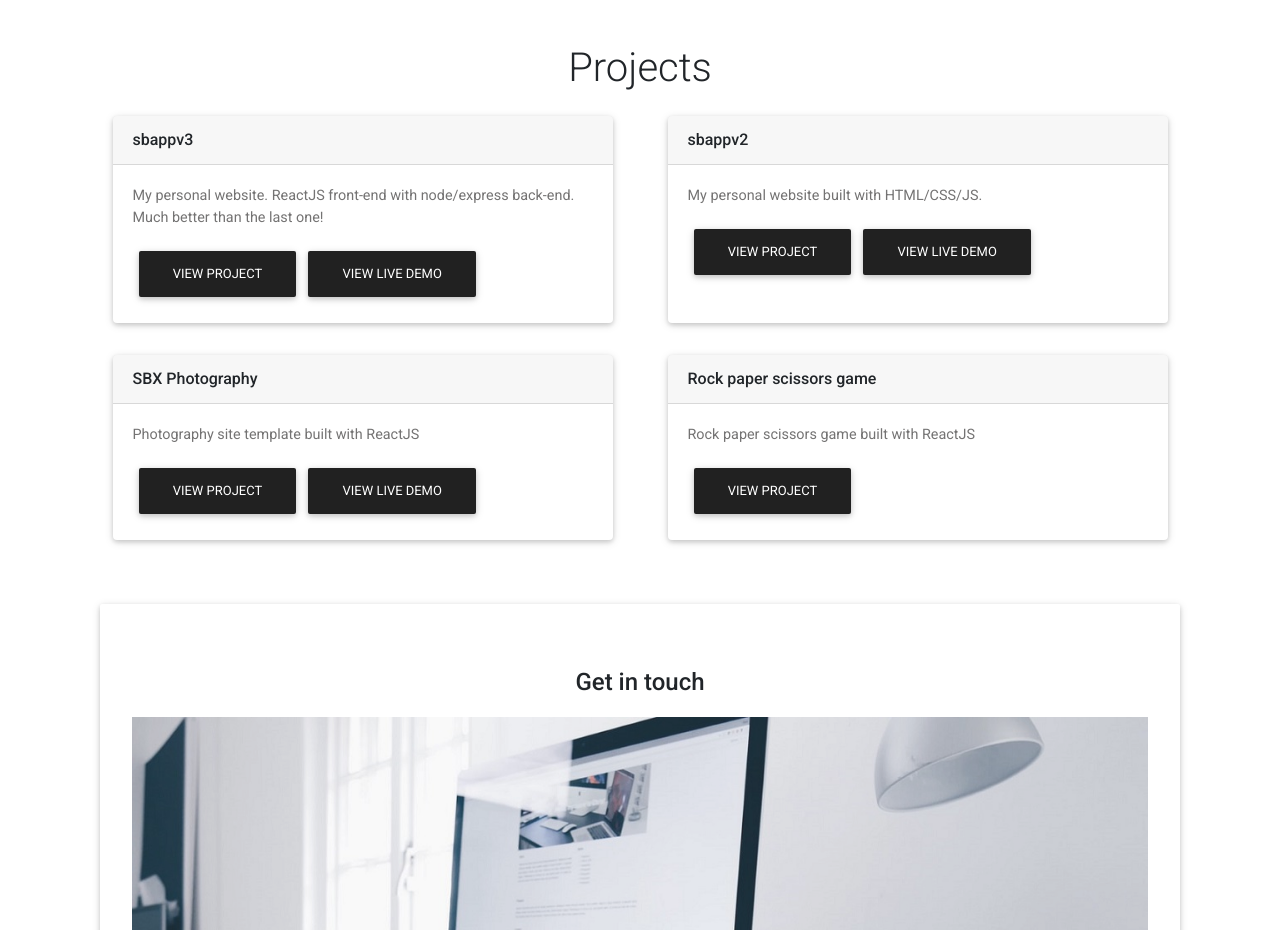
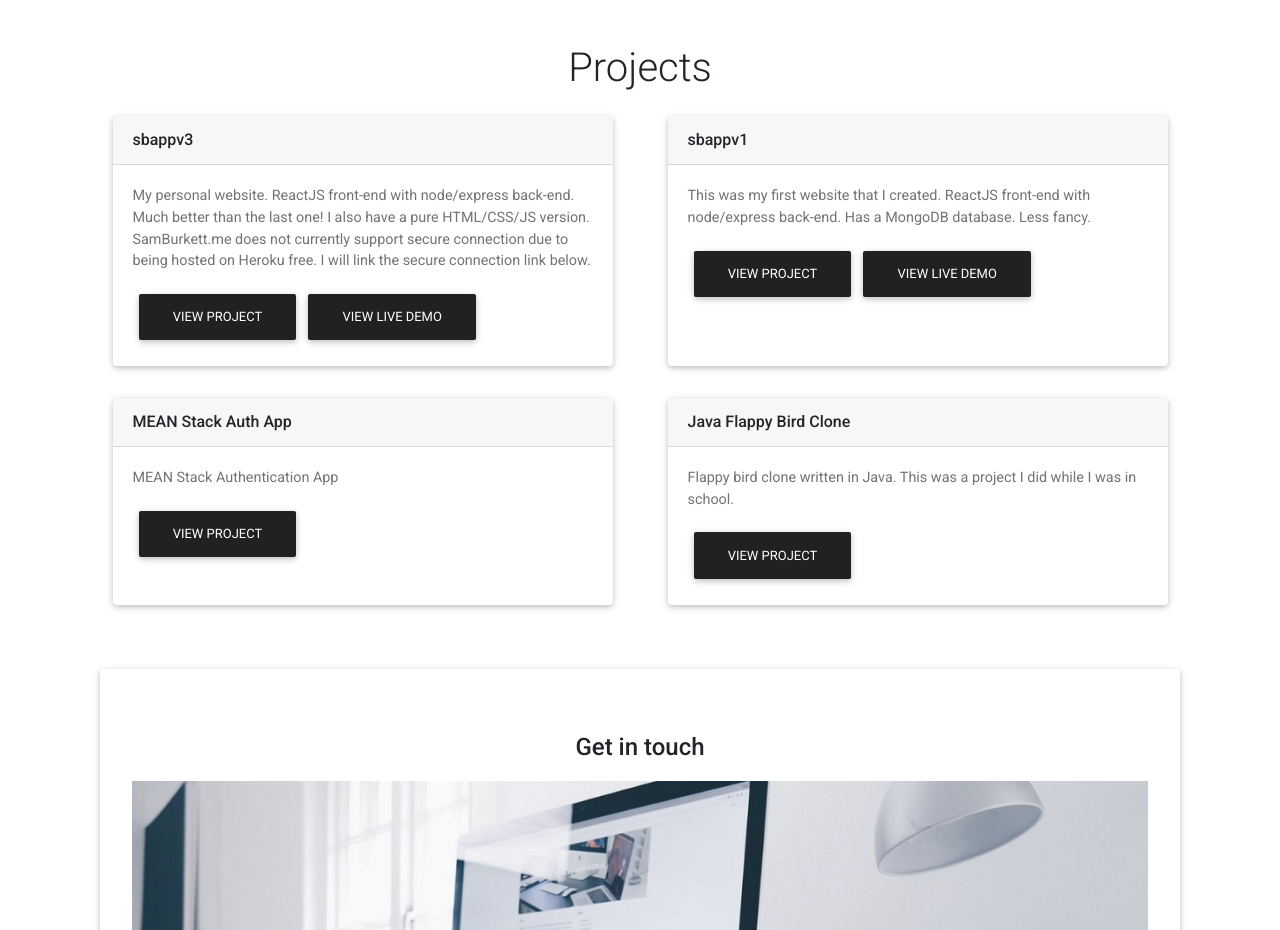
Before and after one commit to Lee7b/sbapp, a React (Create React App) app in the folder client/: page / in a window 1280 px wide. Shown: the part 2420-3350 px from the top of the page. Built offline with nearby package versions, Linux system fonts and the light colour scheme.

Commit message:
Updated project page

```diff
--- a/client/src/Components/Projects.js
+++ b/client/src/Components/Projects.js
@@ -12,20 +12,23 @@ class Projects extends React.Component {
               <MDBCard style={{width:"500px"}}>
                 <MDBCardHeader><strong>sbappv3</strong></MDBCardHeader>
                 <MDBCardBody>
-                  <MDBCardText>My personal website. ReactJS front-end with node/express back-end. Much better than the last one!</MDBCardText>
+                  <MDBCardText>
+                    My personal website. ReactJS front-end with node/express back-end. Much better than the last one! I also have a pure HTML/CSS/JS version.
+                    SamBurkett.me does not currently support secure connection due to being hosted on Heroku free. I will link the secure connection link below.
+                  </MDBCardText>
                   <MDBBtn color="dark" href="https://github.com/Lee7b/sbappv3">View Project</MDBBtn>
-                  <MDBBtn color="dark">View Live Demo</MDBBtn>
+                  <MDBBtn color="dark" href="https://sbpersonal.herokuapp.com">View Live Demo</MDBBtn>
                 </MDBCardBody>
               </MDBCard>
               </MDBCol>
 
               <MDBCol className="d-flex justify-content-center">
               <MDBCard style={{width:"500px"}}>
-                <MDBCardHeader><strong>sbappv2</strong></MDBCardHeader>
+                <MDBCardHeader><strong>sbappv1</strong></MDBCardHeader>
                 <MDBCardBody>
-                  <MDBCardText>My personal website built with HTML/CSS/JS.</MDBCardText>
-                  <MDBBtn color="dark" href="https://github.com/Lee7b/lee7b.github.io">View Project</MDBBtn>
-                  <MDBBtn color="dark" href="https://sbappv2.herokuapp.com/">View Live Demo</MDBBtn>
+                  <MDBCardText>This was my first website that I created. ReactJS front-end with node/express back-end. Has a MongoDB database. Less fancy.</MDBCardText>
+                  <MDBBtn color="dark" href="https://github.com/Lee7b/sbappold">View Project</MDBBtn>
+                  <MDBBtn color="dark" href="https://sbreactapp.herokuapp.com/">View Live Demo</MDBBtn>
                 </MDBCardBody>
               </MDBCard>
               </MDBCol>
@@ -34,21 +37,20 @@ class Projects extends React.Component {
           <MDBRow>
               <MDBCol className="d-flex justify-content-center">
               <MDBCard style={{width:"500px"}}>
-                <MDBCardHeader><strong>SBX Photography</strong></MDBCardHeader>
+                <MDBCardHeader><strong>MEAN Stack Auth App</strong></MDBCardHeader>
                 <MDBCardBody>
-                  <MDBCardText>Photography site template built with ReactJS</MDBCardText>
-                  <MDBBtn color="dark">View Project</MDBBtn>
-                  <MDBBtn color="dark" href="https://sbxphotoapp.herokuapp.com/">View Live Demo</MDBBtn>
+                  <MDBCardText>MEAN Stack Authentication App</MDBCardText>
+                  <MDBBtn color="dark" href="https://github.com/Lee7b/MEANStackAuthApp">View Project</MDBBtn>
                 </MDBCardBody>
               </MDBCard>
               </MDBCol>
 
               <MDBCol className="d-flex justify-content-center">
               <MDBCard style={{width:"500px"}}>
-                <MDBCardHeader><strong>Rock paper scissors game</strong></MDBCardHeader>
+                <MDBCardHeader><strong>Java Flappy Bird Clone</strong></MDBCardHeader>
                 <MDBCardBody>
-                  <MDBCardText>Rock paper scissors game built with ReactJS</MDBCardText>
-                  <MDBBtn color="dark" href="http://sbreactapp.herokuapp.com/rpsgame">View Project</MDBBtn>
+                  <MDBCardText>Flappy bird clone written in Java. This was a project I did while I was in school.</MDBCardText>
+                  <MDBBtn color="dark" href="https://github.com/Lee7b/javaFlappyGame">View Project</MDBBtn>
                 </MDBCardBody>
               </MDBCard>
               </MDBCol>
```
